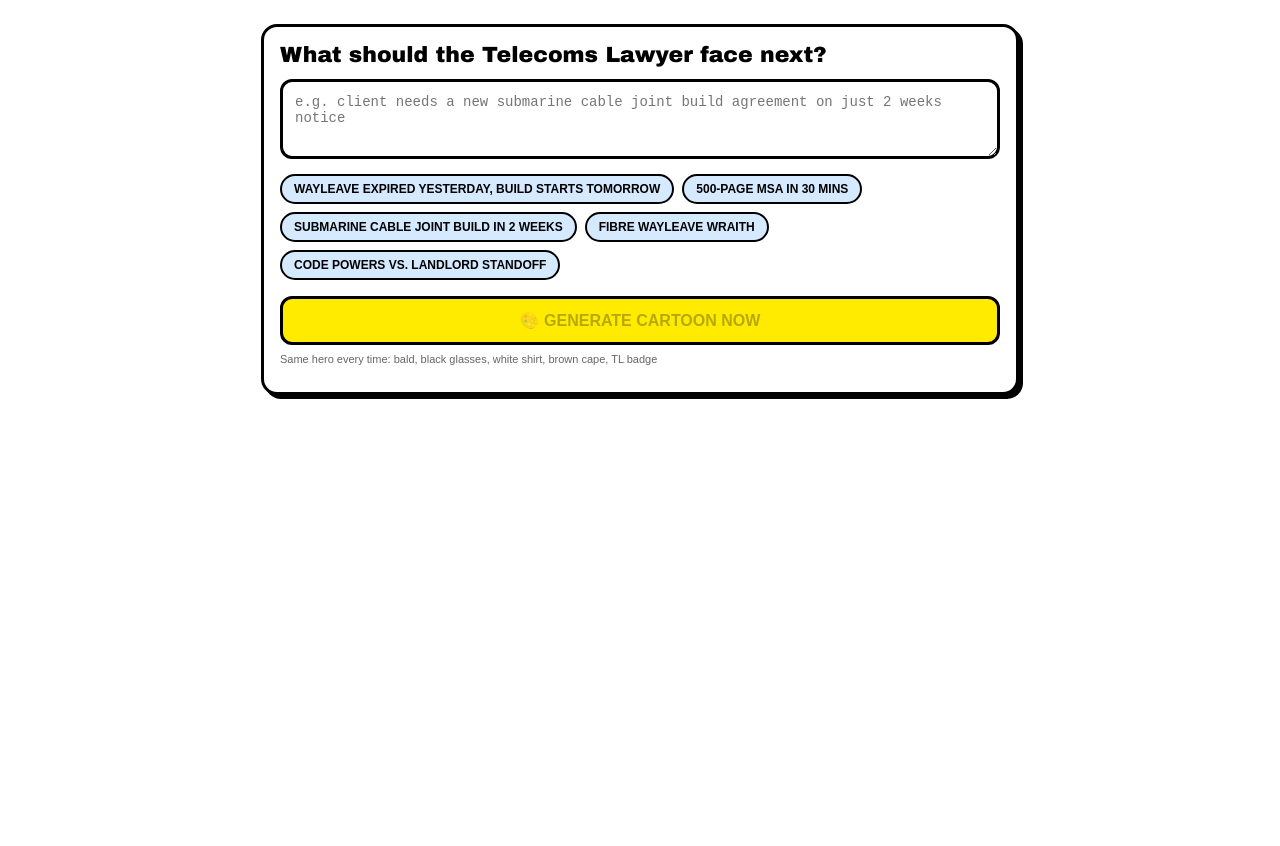
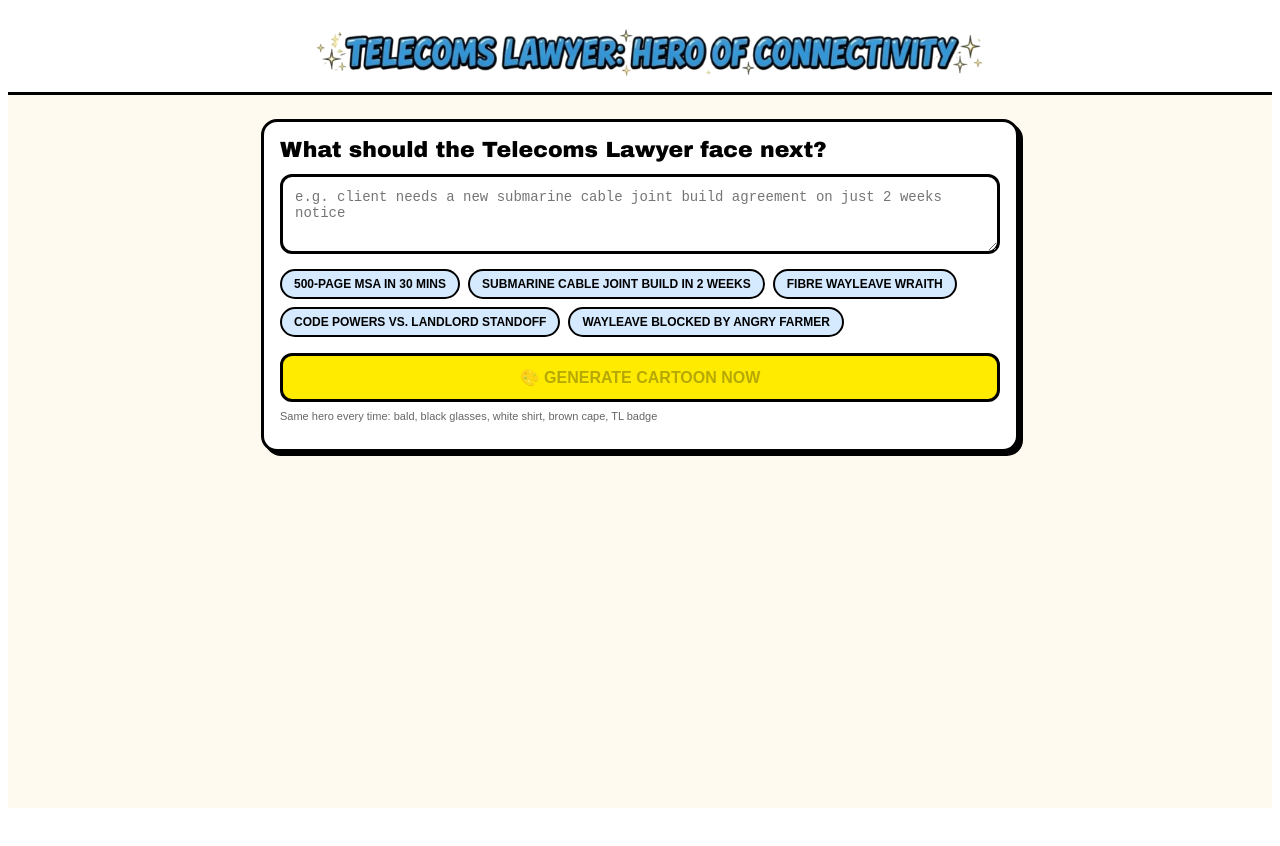
Before and after one commit to conradimike-alt/telecoms-lawyer-new, a Next.js app: page / in a window 1280 px wide. After the commit the page ends 816 px from the top, so only its background shows below. Built offline with nearby package versions, Linux system fonts and the light colour scheme.

Commit message:
Update styles and layout in index.js

```diff
--- a/pages/index.js
+++ b/pages/index.js
@@ -14,7 +14,6 @@ const ALL_CHALLENGES = [
   "MVNO wants to launch tomorrow",
   "Code powers vs. landlord standoff",
   "Pension fund wants to buy the whole fibre network",
-  "Wayleave expired yesterday, build starts tomorrow",
 ];
 
 function getRandomChallenges() {
@@ -47,8 +46,14 @@ export default function Home() {
   };
 
   return (
-    <div style={{ minHeight: "100vh", background: "#fff", display: "flex", flexDirection: "column", alignItems: "center", padding: 16, fontFamily: "Arial Black, sans-serif" }}>
-      <div style={{ width: "100%", maxWidth: 720, border: "3px solid black", borderRadius: 16, padding: 16, background: "white", boxShadow: "4px 4px 0px 0px black" }}>
+    <div style={{ minHeight: "100vh", background: "#fffaf0", display: "flex", flexDirection: "column", alignItems: "center", padding: 0, fontFamily: "Arial Black, sans-serif" }}>
+
+      {/* HEADER - CHANGE THE SRC TO YOUR FILE NAME */}
+      <div style={{ width: "100%", background: "white", borderBottom: "3px solid black", display: "flex", justifyContent: "center", padding: "12px 0" }}>
+        <img src="/header.png" alt="Telecoms Lawyer" style={{ maxWidth: 720, width: "95%", height: "auto", display: "block" }} />
+      </div>
+
+      <div style={{ width: "100%", maxWidth: 720, border: "3px solid black", borderRadius: 16, padding: 16, background: "white", boxShadow: "4px 4px 0px 0px black", marginTop: 24, marginLeft: 16, marginRight: 16 }}>
         <h1 style={{ fontWeight: 900, fontSize: 22, margin: "0 0 12px 0" }}>What should the Telecoms Lawyer face next?</h1>
         <textarea value={scenario} onChange={(e) => setScenario(e.target.value)} placeholder="e.g. client needs a new submarine cable joint build agreement on just 2 weeks notice" style={{ width: "100%", border: "3px solid black", borderRadius: 12, padding: 12, fontSize: 14, minHeight: 80, fontFamily: "monospace", boxSizing: "border-box" }} />
         <div style={{ display: "flex", flexWrap: "wrap", gap: 8, marginTop: 12 }}>
@@ -56,11 +61,12 @@ export default function Home() {
             <button key={s} onClick={() => setScenario(s)} style={{ background: "#d6eaff", border: "2px solid black", borderRadius: 999, padding: "6px 12px", fontSize: 12, fontWeight: 800, textTransform: "uppercase", cursor: "pointer" }}>{s}</button>
           ))}
         </div>
-        <button onClick={handleGenerate} disabled={loading || !scenario.trim()} style={{ width: "100%", marginTop: 16, background: "#ffeb00", border: "3px solid black", borderRadius: 12, padding: "12px 0", fontWeight: 900, textTransform: "uppercase", fontSize: 16, cursor: "pointer", opacity: loading ? 0.5 : 1 }}>
+        <button onClick={handleGenerate} disabled={loading || !scenario.trim()} style={{ width: "100%", marginTop: 16, background: "#ffeb00", border: "3px solid black", borderRadius: 12, padding: "12px 0", fontWeight: 900, textTransform: "uppercase", fontSize: 16, cursor: "pointer" }}>
           {loading ? "GENERATING..." : "🎨 GENERATE CARTOON NOW"}
         </button>
         <p style={{ fontSize: 11, color: "#666", marginTop: 8, fontFamily: "Arial" }}>Same hero every time: bald, black glasses, white shirt, brown cape, TL badge</p>
       </div>
+
       {imageUrl && <div style={{ marginTop: 24, width: "100%", maxWidth: 720, border: "3px solid black", borderRadius: 16, overflow: "hidden" }}><img src={imageUrl} alt={scenario} style={{ width: "100%", display: "block" }} /></div>}
     </div>
   );
```
